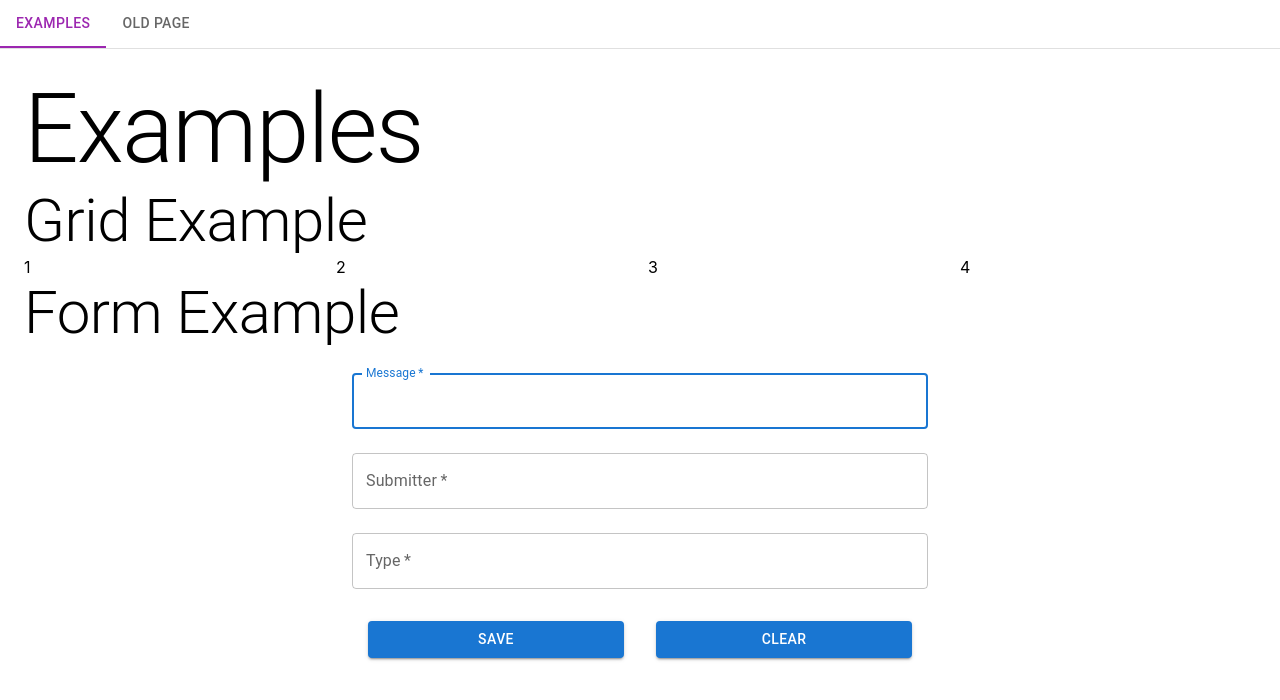
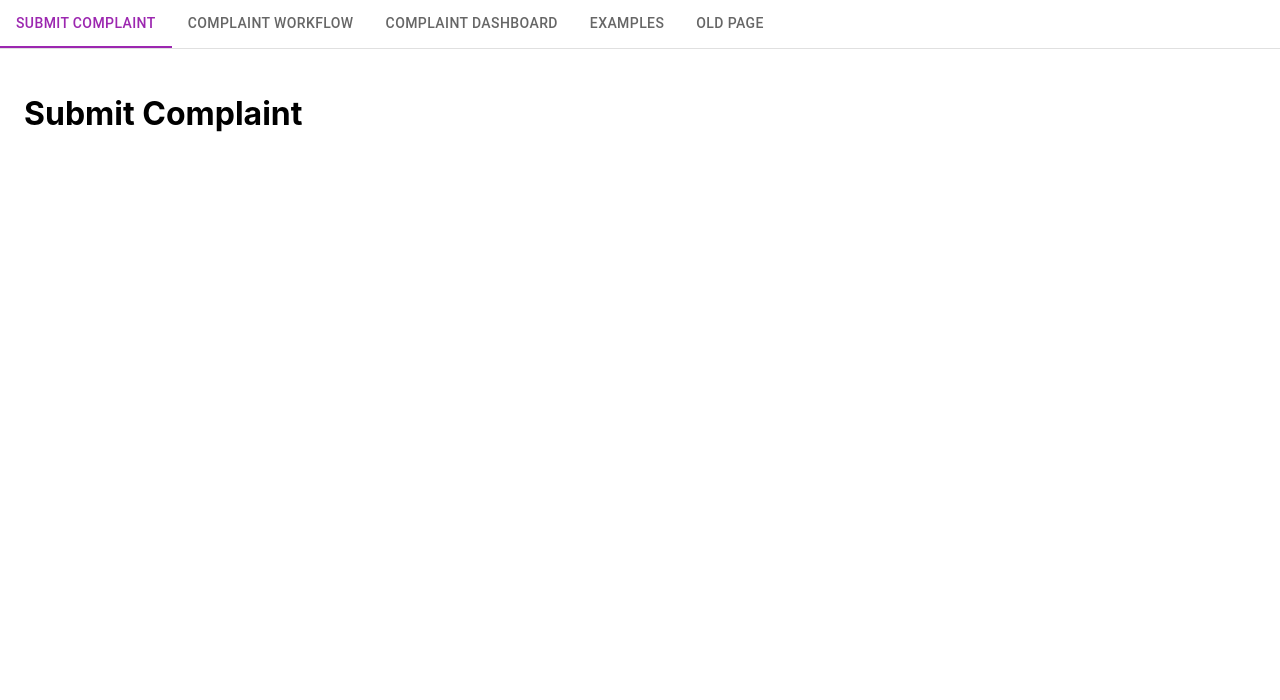
Before and after one commit to strview/classroom-front-end, a React (Create React App) app: page / in a window 1280 px wide. Shown: the top 700 px of the page. Built offline with nearby package versions, Linux system fonts and the light colour scheme.

Commit message:
New pages added.

```diff
--- a/src/App.js
+++ b/src/App.js
@@ -3,10 +3,13 @@ import './App.css'
 import OldPage from './pages/old-page'
 import Examples from './pages/examples'
 import TabbedLayout from './layout/tabbed-layout'
+import ComplaintDashboard from './pages/complaint-dashboard'
+import ComplaintWorkflow from './pages/complaint-workflow'
+import SubmitComplaint from './pages/submit-complaint'
 
 function App() {
-  const tabLabels = [ "Examples", "Old Page",]
-  const tabPanels = [ <Examples />, <OldPage />,]
+  const tabLabels = [  "Submit Complaint", "Complaint Workflow", "Complaint Dashboard", "Examples", "Old Page"]
+  const tabPanels = [  <SubmitComplaint />, <ComplaintWorkflow />, <ComplaintDashboard />, <Examples />, <OldPage />]
   return (
     <>
         <TabbedLayout
--- /dev/null
+++ b/src/pages/complaint-dashboard.js
@@ -0,0 +1,11 @@
+
+
+const ComplaintDashboard = () => {
+    return (
+        <>
+            <h1>Complaint Dashboard</h1>
+        </>
+    )
+}
+
+export default ComplaintDashboard
--- /dev/null
+++ b/src/pages/complaint-workflow.js
@@ -0,0 +1,11 @@
+
+
+const ComplaintWorkflow = () => {
+    return (
+        <>
+            <h1>Complaint Workflow</h1>
+        </>
+    )
+}
+
+export default ComplaintWorkflow
--- /dev/null
+++ b/src/pages/submit-complaint.js
@@ -0,0 +1,11 @@
+
+
+const SubmitComplaint = () => {
+    return (
+        <>
+            <h1>Submit Complaint</h1>
+        </>
+    )
+}
+
+export default SubmitComplaint
```
